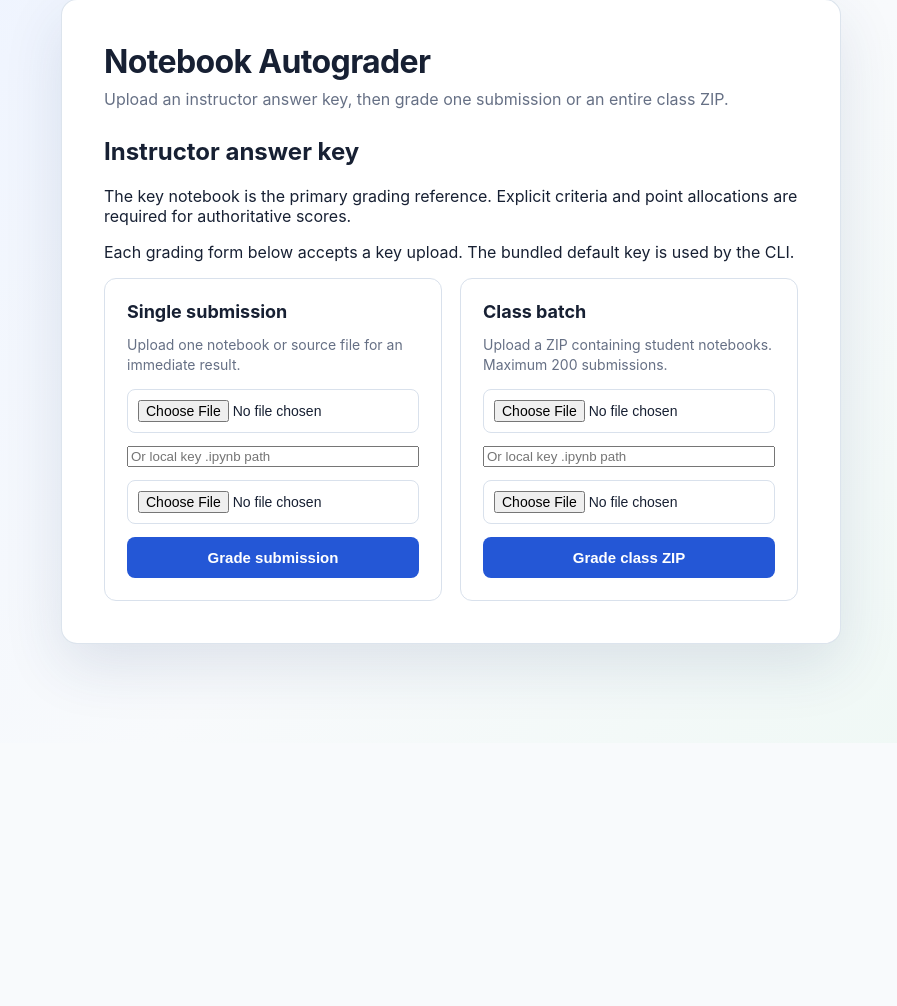
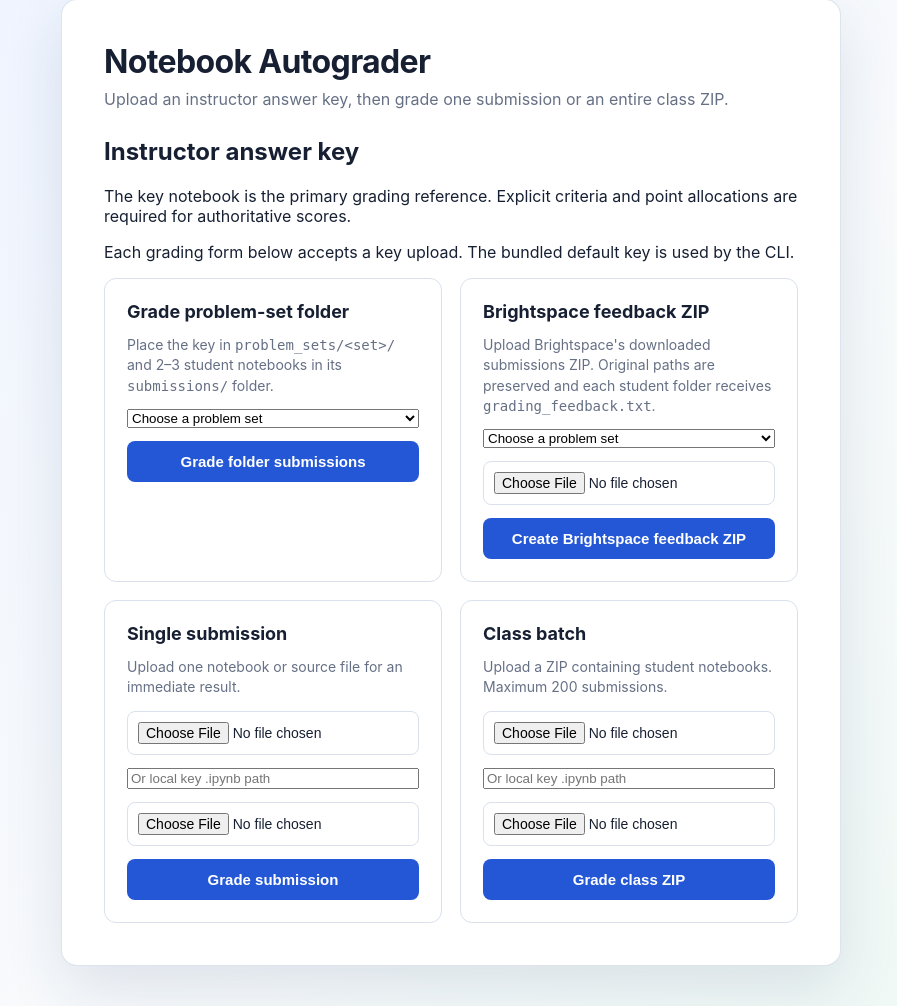
Before and after one commit to emmawhang/autograder, a Flask app: page / in a window 1280 px wide. Shown: the part 57-1063 px from the top of the page, without its empty margins (189-1086 px from the left). Before the commit the page ends 747 px from the top, so only its background shows below. Run offline with Flask 3, Linux system fonts and the light colour scheme; some libraries are stand-ins or nearby versions.

Commit message:
feat: add Brightspace feedback exports and review UI
Co-authored-by: Copilot <223556219+Copilot@users.noreply.github.com>

```diff
--- a/app/app.py
+++ b/app/app.py
@@ -15,11 +15,19 @@ from typing import Any, Dict, Iterator
 from flask import Flask, render_template, request, send_file
 from werkzeug.utils import secure_filename
 
-from grading import attach_reference_flags, build_grading_prompt, call_llm, markdown_feedback, parse_llm_json
+from grading import (
+	attach_reference_flags,
+	build_grading_prompt,
+	call_llm,
+	markdown_feedback,
+	parse_llm_json,
+	plain_text_feedback,
+)
 from notebook_parser import NotebookParseError, extract_notebook_content
 from autograder import load_rubric
 
 PROJECT_ROOT = Path(__file__).resolve().parent.parent
+PROBLEM_SETS_ROOT = PROJECT_ROOT / "problem_sets"
 DEFAULT_KEY = PROJECT_ROOT / "notebooks" / "reference" / "GW08_table3_two_cols.ipynb"
 DEFAULT_RUBRIC = PROJECT_ROOT / "config" / "rubric_gw.txt"
 ALLOWED_EXTENSIONS = {".ipynb", ".py", ".txt", ".md"}
@@ -68,6 +76,126 @@ def _key_path_from_request() -> tuple[str, bool]:
 	raise ValueError("Upload or select an instructor key notebook before grading.")
 
 
+def _problem_set_path(name: str) -> Path:
+	candidate = (PROBLEM_SETS_ROOT / name).resolve()
+	if PROBLEM_SETS_ROOT.resolve() not in candidate.parents or not candidate.is_dir():
+		raise ValueError("Unknown problem set. Choose a directory under problem_sets/.")
+	return candidate
+
+
+def _folder_key(problem_set: Path) -> Path:
+	keys = sorted(
+		path for path in problem_set.glob("*_key.ipynb")
+		if path.is_file() and path.resolve().parent == problem_set.resolve()
+	)
+	if len(keys) != 1:
+		raise ValueError(
+			f"{problem_set.name} must contain exactly one *_key.ipynb file; found {len(keys)}."
+		)
+	return keys[0]
+
+
+def _folder_submissions(problem_set: Path) -> Path:
+	path = problem_set / "submissions"
+	path.mkdir(exist_ok=True)
+	return path
+
+
+def _folder_results(problem_set: Path) -> Path:
+	path = problem_set / "results"
+	path.mkdir(exist_ok=True)
+	return path
+
+
+def _grade_folder(problem_set_name: str) -> list[dict]:
+	problem_set = _problem_set_path(problem_set_name)
+	key_content = extract_notebook_content(str(_folder_key(problem_set)))
+	rubric = load_rubric(str(DEFAULT_RUBRIC)) if DEFAULT_RUBRIC.is_file() else None
+	submissions = sorted(
+		path for path in _folder_submissions(problem_set).iterdir()
+		if path.is_file() and path.suffix.lower() in ALLOWED_EXTENSIONS
+	)
+	if not submissions:
+		raise ValueError(f"No supported submissions found in {problem_set}/submissions/.")
+
+	results_dir = _folder_results(problem_set)
+	rows: list[dict] = []
+	for path in submissions:
+		try:
+			result = _grade_file(path, path.name, key_content, rubric)
+			stem = secure_filename(path.stem) or "submission"
+			(results_dir / f"{stem}.json").write_text(
+				json.dumps(result, indent=2, ensure_ascii=False), encoding="utf-8"
+			)
+			(results_dir / f"{stem}.md").write_text(markdown_feedback(result), encoding="utf-8")
+			feedback_text = plain_text_feedback(result)
+			(results_dir / f"{stem}.txt").write_text(feedback_text, encoding="utf-8")
+			flags = result.get("flags_for_manual_review") or []
+			rows.append({
+				"student_file": path.name,
+				"status": "graded",
+				"total_score": result.get("total_score", ""),
+				"max_score": result.get("max_score", 0),
+				"manual_review": "yes" if flags else "no",
+				"flags": " | ".join(map(str, flags)),
+				"error": "",
+				"feedback": feedback_text,
+				"result": result,
+			})
+		except Exception as exc:
+			rows.append({
+				"student_file": path.name,
+				"status": "failed",
+				"total_score": "",
+				"max_score": "",
+				"manual_review": "yes",
+				"flags": "grading error",
+				"error": provider_error(exc),
+				"feedback": provider_error(exc),
+				"result": {},
+			})
+
+	(results_dir / "grades.csv").write_text(
+		_csv_text(rows), encoding="utf-8"
+	)
+	return rows
+
+
+def _csv_text(rows: list[dict]) -> str:
+	buffer = io.StringIO()
+	question_names = []
+	for row in rows:
+		for item in (row.get("result") or {}).get("question_scores", []) or (row.get("result") or {}).get("breakdown", []):
+			name = str(item.get("question", item.get("criterion", "Question")))
+			if name not in question_names:
+				question_names.append(name)
+	fields = ["student_identifier", "total_score", "max_score"] + question_names + ["full_feedback", "status", "manual_review", "flags", "error"]
+	writer = csv.DictWriter(
+		buffer,
+		fieldnames=fields,
+		extrasaction="ignore",
+	)
+	writer.writeheader()
+	for row in rows:
+		result = row.get("result") or {}
+		scores = {}
+		for item in result.get("question_scores", []) or result.get("breakdown", []):
+			name = str(item.get("question", item.get("criterion", "Question")))
+			scores[name] = f"{item.get('score', 0)}/{item.get('max_score', 0)}"
+		writer.writerow({
+			"student_identifier": row.get("student_file", ""),
+			"total_score": row.get("total_score", ""),
+			"max_score": row.get("max_score", ""),
+			**scores,
+			"full_feedback": row.get("feedback", row.get("error", "")),
+			"status": row.get("status", ""),
+			"manual_review": row.get("manual_review", ""),
+			"flags": row.get("flags", ""),
+			"error": row.get("error", ""),
+		})
+	return buffer.getvalue()
+
+
 def _grade_file(path: Path, filename: str, key_content: Dict[str, Any], rubric: Dict[str, Any] | None) -> dict:
 	if path.suffix.lower() == ".ipynb":
 		submission = extract_notebook_content(str(path))
@@ -91,22 +219,139 @@ def _valid_zip_members(archive: zipfile.ZipFile) -> Iterator[zipfile.ZipInfo]:
 
 
 def _batch_zip(rows: list[dict], feedback_files: list[tuple[str, str]]) -> bytes:
-	grades = io.StringIO()
-	writer = csv.DictWriter(grades, fieldnames=["student_file", "status", "total_score", "max_score", "manual_review", "flags", "error"])
-	writer.writeheader()
-	for row in rows:
-		writer.writerow({field: row.get(field, "") for field in writer.fieldnames})
+	grades = _csv_text(rows)
 	output = io.BytesIO()
 	with zipfile.ZipFile(output, "w", zipfile.ZIP_DEFLATED) as archive:
-		archive.writestr("grades.csv", grades.getvalue())
+		archive.writestr("grades.csv", grades)
 		for filename, content in feedback_files:
 			archive.writestr(filename, content)
 	return output.getvalue()
 
 
+def _brightspace_feedback_zip(
+	archive: zipfile.ZipFile,
+	key_content: Dict[str, Any],
+	rubric: Dict[str, Any] | None,
+	results_dir: Path,
+) -> tuple[bytes, list[dict]]:
+	"""Grade a downloaded Brightspace ZIP and preserve every original path."""
+	output = io.BytesIO()
+	rows: list[dict] = []
+	feedback_by_folder: dict[str, str] = {}
+	with zipfile.ZipFile(output, "w", zipfile.ZIP_DEFLATED) as destination:
+		members = [
+			member for member in _valid_zip_members(archive)
+			if Path(member.filename).suffix.lower() == ".ipynb"
+		]
+		if not members:
+			raise ValueError("Brightspace ZIP contains no supported submissions.")
+		for member in archive.infolist():
+			if member.is_dir():
+				destination.writestr(member, b"")
+				continue
+			data = archive.read(member)
+			destination.writestr(member, data)
+		for member in members:
+			filename = Path(member.filename).name
+			file_descriptor, temp_name = tempfile.mkstemp(suffix=Path(filename).suffix)
+			os.close(file_descriptor)
+			temp_path = Path(temp_name)
+			try:
+				temp_path.write_bytes(archive.read(member))
+				result = _grade_file(temp_path, filename, key_content, rubric)
+				feedback = plain_text_feedback(result)
+				folder = str(Path(member.filename).parent)
+				feedback_by_folder[folder] = feedback
+				flags = result.get("flags_for_manual_review") or []
+				rows.append({
+					"student_file": filename,
+					"status": "graded",
+					"total_score": result.get("total_score", ""),
+					"max_score": result.get("max_score", 0),
+					"manual_review": "yes" if flags else "no",
+					"flags": " | ".join(map(str, flags)),
+					"error": "",
+					"feedback": feedback,
+					"result": result,
+				})
+				stem = secure_filename(Path(filename).stem) or "submission"
+				(results_dir / f"{stem}.txt").write_text(feedback, encoding="utf-8")
+				(results_dir / f"{stem}.json").write_text(json.dumps(result, indent=2), encoding="utf-8")
+			except Exception as exc:
+				rows.append({
+					"student_file": filename,
+					"status": "failed",
+					"total_score": "",
+					"max_score": "",
+					"manual_review": "yes",
+					"flags": "grading error",
+					"error": provider_error(exc),
+					"feedback": provider_error(exc),
+					"result": {},
+				})
+			finally:
+				temp_path.unlink(missing_ok=True)
+		for folder, feedback in feedback_by_folder.items():
+			target = f"{folder}/grading_feedback.txt" if folder != "." else "grading_feedback.txt"
+			destination.writestr(target, feedback)
+	return output.getvalue(), rows
+
+
 @app.route("/", methods=["GET"])
 def index():
-	return render_template("index.html", default_key=str(DEFAULT_KEY) if DEFAULT_KEY.is_file() else "")
+	problem_sets = sorted(
+		path.name for path in PROBLEM_SETS_ROOT.iterdir()
+		if path.is_dir() and not path.name.startswith(".")
+	) if PROBLEM_SETS_ROOT.is_dir() else []
+	return render_template(
+		"index.html",
+		default_key=str(DEFAULT_KEY) if DEFAULT_KEY.is_file() else "",
+		problem_sets=problem_sets,
+	)
+
+
+@app.route("/folder-grade", methods=["POST"])
+def folder_grade():
+	problem_set = request.form.get("problem_set", "").strip()
+	if not problem_set:
+		return render_template("index.html", error="Choose a problem set folder first."), 400
+	try:
+		rows = _grade_folder(problem_set)
+		return render_template("batch_result.html", rows=rows, batch_id=None, problem_set=problem_set)
+	except Exception as exc:
+		return render_template("index.html", error=provider_error(exc)), 400
+
+
+@app.route("/brightspace-grade", methods=["POST"])
+def brightspace_grade():
+	problem_set_name = request.form.get("problem_set", "").strip()
+	uploaded = request.files.get("brightspace_file")
+	if not problem_set_name or uploaded is None or not uploaded.filename:
+		return render_template("index.html", error="Choose a problem set and Brightspace ZIP."), 400
+	if Path(uploaded.filename).suffix.lower() != ".zip":
+		return render_template("index.html", error="Brightspace upload must be a .zip file."), 400
+	try:
+		problem_set = _problem_set_path(problem_set_name)
+		key_content = extract_notebook_content(str(_folder_key(problem_set)))
+		rubric = load_rubric(str(DEFAULT_RUBRIC)) if DEFAULT_RUBRIC.is_file() else None
+		zip_path = _write_upload(uploaded, ".zip")
+		try:
+			with zipfile.ZipFile(zip_path) as archive:
+				brightspace_zip, rows = _brightspace_feedback_zip(
+					archive, key_content, rubric, _folder_results(problem_set)
+				)
+		finally:
+			os.unlink(zip_path)
+		(problem_set / "results" / "brightspace_grades.csv").write_text(
+			_csv_text(rows), encoding="utf-8"
+		)
+		download_id = uuid.uuid4().hex
+		BATCH_RESULTS[download_id] = brightspace_zip
+		return render_template(
+			"batch_result.html", rows=rows, batch_id=download_id, problem_set=problem_set_name
+		)
+	except Exception as exc:
+		return render_template("index.html", error=provider_error(exc)), 400
 
 
 @app.route("/grade", methods=["POST"])
@@ -168,15 +413,18 @@ def batch_grade():
 				try:
 					result = _grade_file(path, filename, key_content, rubric)
 					flags = result.get("flags_for_manual_review") or []
+					feedback = plain_text_feedback(result)
 					rows.append({"student_file": filename, "status": "graded", "total_score": result.get("total_score", ""),
 						"max_score": result.get("max_score", 0), "manual_review": "yes" if flags else "no",
-						"flags": " | ".join(map(str, flags)), "error": ""})
+						"flags": " | ".join(map(str, flags)), "error": "", "feedback": feedback, "result": result})
 					stem = Path(filename).stem
 					feedback_files.extend([(f"feedback/{stem}.json", json.dumps(result, indent=2)),
-						(f"feedback/{stem}.md", markdown_feedback(result))])
+						(f"feedback/{stem}.md", markdown_feedback(result)),
+						(f"feedback/{stem}.txt", feedback)])
 				except Exception as exc:
 					rows.append({"student_file": filename, "status": "failed", "total_score": "", "max_score": "",
-						"manual_review": "yes", "flags": "grading error", "error": provider_error(exc)})
+						"manual_review": "yes", "flags": "grading error", "error": provider_error(exc),
+						"feedback": provider_error(exc), "result": {}})
 		batch_id = uuid.uuid4().hex
 		BATCH_RESULTS[batch_id] = _batch_zip(rows, feedback_files)
 		return render_template("batch_result.html", rows=rows, batch_id=batch_id)
--- a/app/templates/index.html
+++ b/app/templates/index.html
@@ -86,6 +86,29 @@
       </div>
 
       <div class="forms">
+        <form method="POST" action="/folder-grade">
+          <h2>Grade problem-set folder</h2>
+          <p>Place the key in <code>problem_sets/&lt;set&gt;/</code> and 2–3 student notebooks in its <code>submissions/</code> folder.</p>
+          <select name="problem_set" required>
+            <option value="">Choose a problem set</option>
+            {% for problem_set in problem_sets %}
+            <option value="{{ problem_set }}">{{ problem_set }}</option>
+            {% endfor %}
+          </select>
+          <button type="submit">Grade folder submissions</button>
+        </form>
+        <form method="POST" action="/brightspace-grade" enctype="multipart/form-data">
+          <h2>Brightspace feedback ZIP</h2>
+          <p>Upload Brightspace's downloaded submissions ZIP. Original paths are preserved and each student folder receives <code>grading_feedback.txt</code>.</p>
+          <select name="problem_set" required>
+            <option value="">Choose a problem set</option>
+            {% for problem_set in problem_sets %}
+            <option value="{{ problem_set }}">{{ problem_set }}</option>
+            {% endfor %}
+          </select>
+          <input type="file" name="brightspace_file" accept=".zip" required>
+          <button type="submit">Create Brightspace feedback ZIP</button>
+        </form>
         <form method="POST" action="/grade" enctype="multipart/form-data">
           <h2>Single submission</h2>
           <p>Upload one notebook or source file for an immediate result.</p>
```
Also changed, not shown: app/grading.py (+27 -0 lines), app/templates/batch_result.html (+27 -4 lines), app/templates/result.html (+18 -0 lines), README.md, 5 other files.
